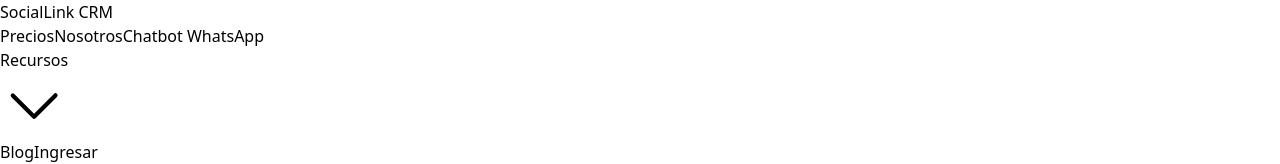
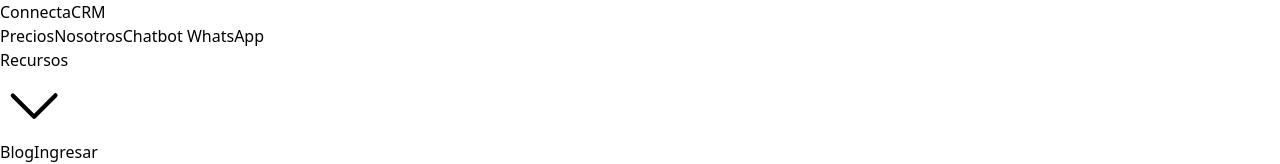
Before and after one commit to jpjimenezq/BDBu3FZU, a React (Vite) app in the folder landing_page/: page / in a window 1280 px wide. Shown: the top 164 px of the page. Built offline with nearby package versions, Linux system fonts and the light colour scheme.

Commit message:
Cambiamos otra vez el nombre del navbar

```diff
--- a/landing_page/src/components/Navbar.jsx
+++ b/landing_page/src/components/Navbar.jsx
@@ -7,7 +7,7 @@
       <div className="max-w-7xl mx-auto px-4 sm:px-6 lg:px-8">
         <div className="flex justify-between h-16 items-center">
           <div className="flex-shrink-0">
-            <p className='font-bold text-indigo-600'>SocialLink CRM</p>
+            <p className='font-bold text-indigo-600'>ConnectaCRM</p>
           </div>
 
           <div className="hidden md:flex md:items-center md:space-x-8">
```
